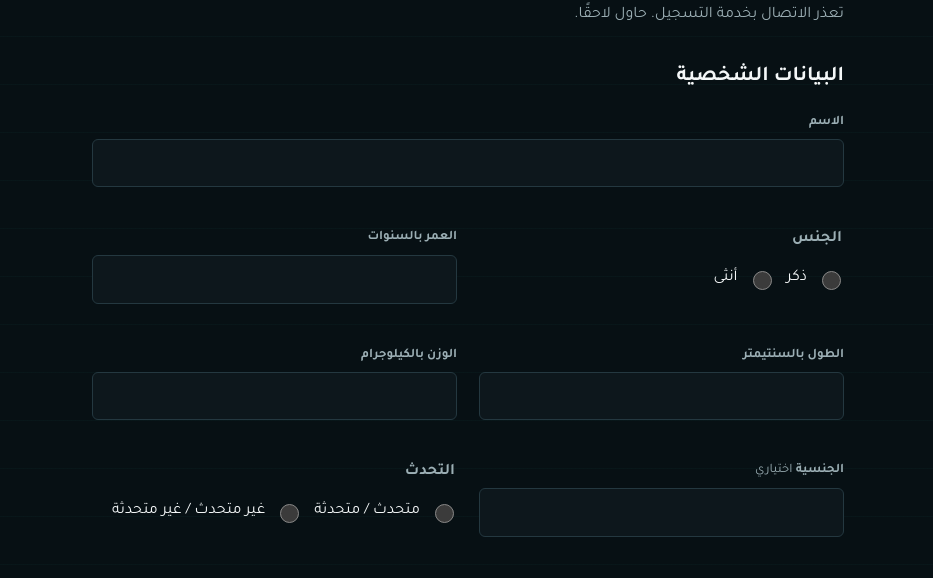
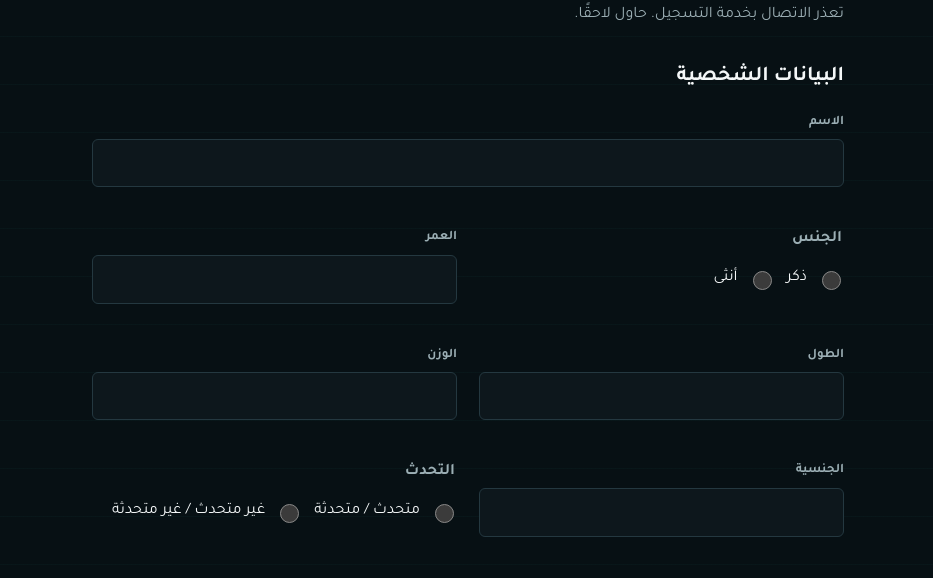
Before and after one commit to anas3719/cast, a website: page cast-register.html in a window 1280 px wide. Shown: the part 156-734 px from the top of the page, without its empty margins (172-1105 px from the left). Drawn offline with nearby package versions, Linux system fonts and the light colour scheme; no server answers.

Commit message:
Simplify registration field labels

```diff
--- a/cast-register.html
+++ b/cast-register.html
@@ -26,10 +26,10 @@
         <div class="registration-grid">
           <label class="field registration-wide"><span>الاسم</span><input name="name" autocomplete="name" maxlength="120" required aria-describedby="error-name" /><small id="error-name" class="registration-error"></small></label>
           <fieldset class="registration-options"><legend>الجنس</legend><label><input type="radio" name="gender" value="male" required />ذكر</label><label><input type="radio" name="gender" value="female" />أنثى</label><small id="error-gender" class="registration-error"></small></fieldset>
-          <label class="field"><span>العمر بالسنوات</span><input name="age" inputmode="numeric" required aria-describedby="error-age" /><small id="error-age" class="registration-error"></small></label>
-          <label class="field"><span>الطول بالسنتيمتر</span><input name="height" inputmode="decimal" required aria-describedby="error-height" /><small id="error-height" class="registration-error"></small></label>
-          <label class="field"><span>الوزن بالكيلوجرام</span><input name="weight" inputmode="decimal" required aria-describedby="error-weight" /><small id="error-weight" class="registration-error"></small></label>
-          <label class="field"><span>الجنسية <span class="optional-label">اختياري</span></span><input name="nationality" maxlength="80" aria-describedby="error-nationality" /><small id="error-nationality" class="registration-error"></small></label>
+          <label class="field"><span>العمر</span><input name="age" inputmode="numeric" required aria-describedby="error-age" /><small id="error-age" class="registration-error"></small></label>
+          <label class="field"><span>الطول</span><input name="height" inputmode="decimal" required aria-describedby="error-height" /><small id="error-height" class="registration-error"></small></label>
+          <label class="field"><span>الوزن</span><input name="weight" inputmode="decimal" required aria-describedby="error-weight" /><small id="error-weight" class="registration-error"></small></label>
+          <label class="field"><span>الجنسية</span><input name="nationality" maxlength="80" aria-describedby="error-nationality" /><small id="error-nationality" class="registration-error"></small></label>
           <fieldset class="registration-options"><legend>التحدث</legend><label><input type="radio" name="speaking" value="yes" required />متحدث / متحدثة</label><label><input type="radio" name="speaking" value="no" />غير متحدث / غير متحدثة</label><small id="error-speaking" class="registration-error"></small></fieldset>
           <label class="field registration-wide"><span>رقم الواتساب مع رمز الدولة</span><input name="whatsapp" type="tel" dir="ltr" autocomplete="tel" placeholder="+966…" required aria-describedby="phone-privacy error-whatsapp" /><small id="phone-privacy">للتواصل الخاص مع الإدارة فقط، لا يظهر للعملاء.</small><small id="error-whatsapp" class="registration-error"></small></label>
         </div>
```
